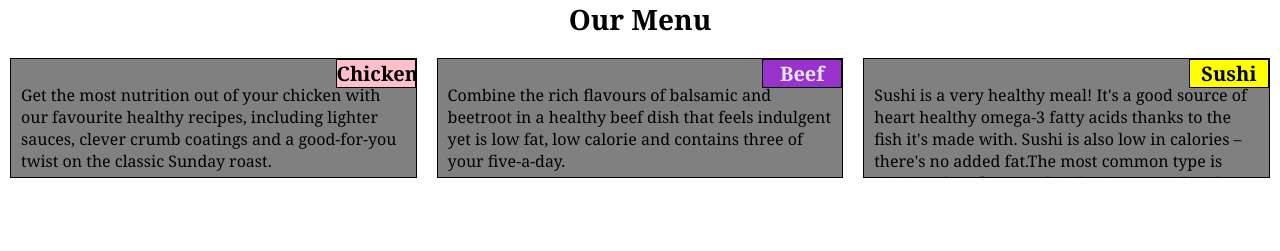
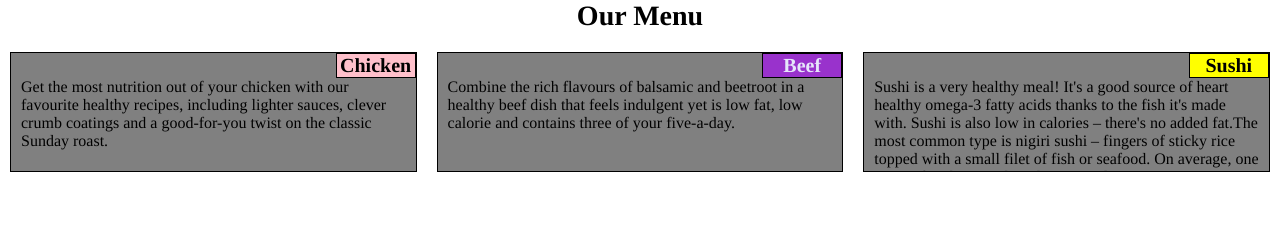
Before and after one commit to shatik2030/coursera-test, a plain HTML site: page module2-solution/index.html in a window 1280 px wide. Drawn offline with Linux system fonts and the light colour scheme.

Commit message:
Fonts changed

```diff
--- a/module2-solution/css/style.css
+++ b/module2-solution/css/style.css
@@ -1,6 +1,6 @@
 * {
   box-sizing: border-box;
-  font-family:  Cambria, Cochin, Georgia, Times, 'Times New Roman', serif;
+  font-family: Cochin, Times, 'Times New Roman', serif;
   margin: 0;
   padding: 0;
 }
```
